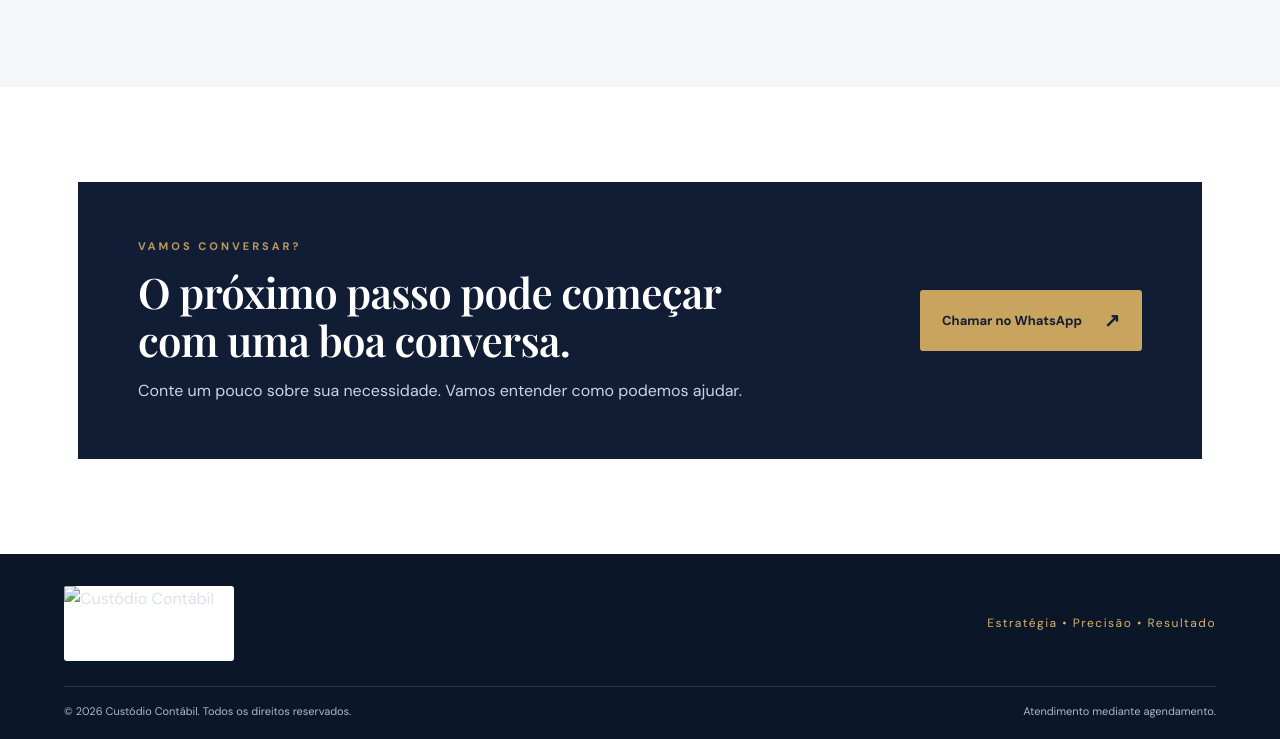
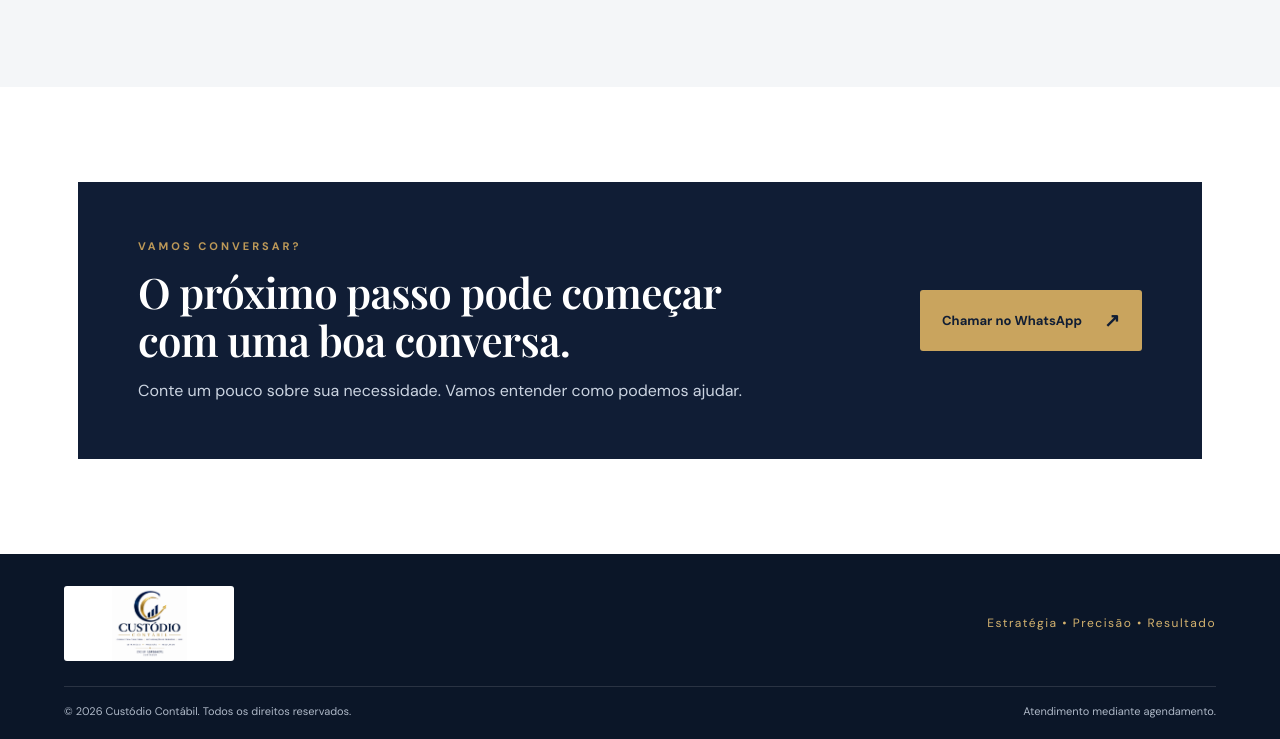
Before and after one commit to custodioeconomista-hue/custodiocontabil.com.br, a plain HTML site: page index.html in a window 1280 px wide. Shown: the part 2479-3218 px from the top of the page. Drawn offline with nearby package versions, Linux system fonts and the light colour scheme.

Commit message:
Update index.html

```diff
--- a/index.html
+++ b/index.html
@@ -92,7 +92,7 @@
 
   <footer class="footer">
     <div class="footer-main">
-      <img src="assets/logo-custodio-contabil.png" alt="Custódio Contábil">
+      <img src="logo-custodio-contabil.png" alt="Custódio Contábil">
       <p>Estratégia • Precisão • Resultado</p>
     </div>
     <div class="footer-bottom"><span>© <span id="year"></span> Custódio Contábil. Todos os direitos reservados.</span><span>Atendimento mediante agendamento.</span></div>
```
